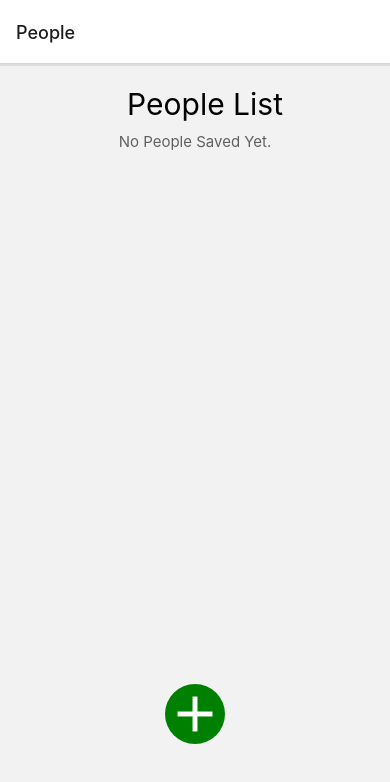
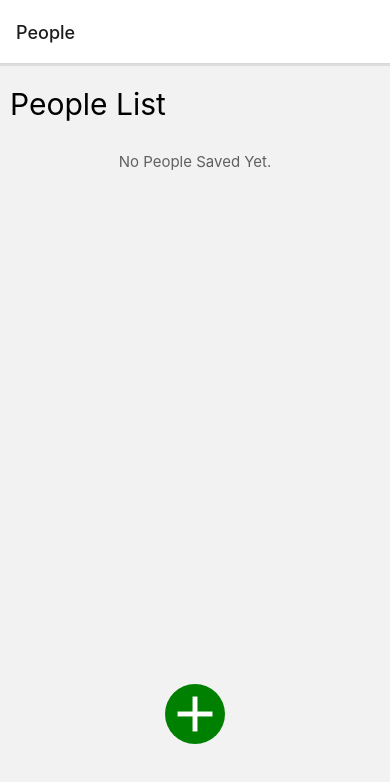
Before and after one commit to nkun0003/giftgenius, a React Native app: screen /People in a window 390 px wide. Shown: the top 782 px of the page. Built offline with nearby package versions, Linux system fonts and the light colour scheme.

Commit message:
updated the calendar with people list styling

```diff
--- a/screens/PeopleScreen.js
+++ b/screens/PeopleScreen.js
@@ -30,8 +30,8 @@ export default function PeopleScreen() {
             keyExtractor={(item) => item.id}
             renderItem={({ item }) => (
               <View style={styles.people}>
-                <Text>{item.name}</Text>
-                <Text>{item.dob}</Text>
+                <Text style={styles.name}>{item.name}</Text>
+                <Text style={styles.dob}>{item.dob}</Text>
               </View>
             )}
           />
@@ -50,24 +50,27 @@ const styles = StyleSheet.create({
   container: {
     flex: 1,
     borderTopWidth: 2,
-    borderColor: '#ddd',
-    padding: 20
+    borderColor: '#ddd'
   },
   title: {
     fontSize: 30,
     paddingTop: 20,
-    paddingLeft: 20,
-    textAlign: 'center'
+    paddingBottom: 20,
+    paddingLeft: 10
   },
   people: {
     borderBottomWidth: 1,
-    borderColor: '#ddd',
-    padding: 10,
-    marginBottom: 10,
-    marginLeft: 20,
-    justifyContent: 'space-between',
-    flexDirection: 'row',
-    alignItems: 'center'
+    borderColor: '#606060',
+    padding: 15,
+    backgroundColor: '#d3d3d3',
+    marginHorizontal: 10
+  },
+  name: {
+    fontSize: 20
+  },
+  dob: {
+    fontSize: 15,
+    color: '#606060'
   },
   savedText: {
     textAlign: 'center',
```
